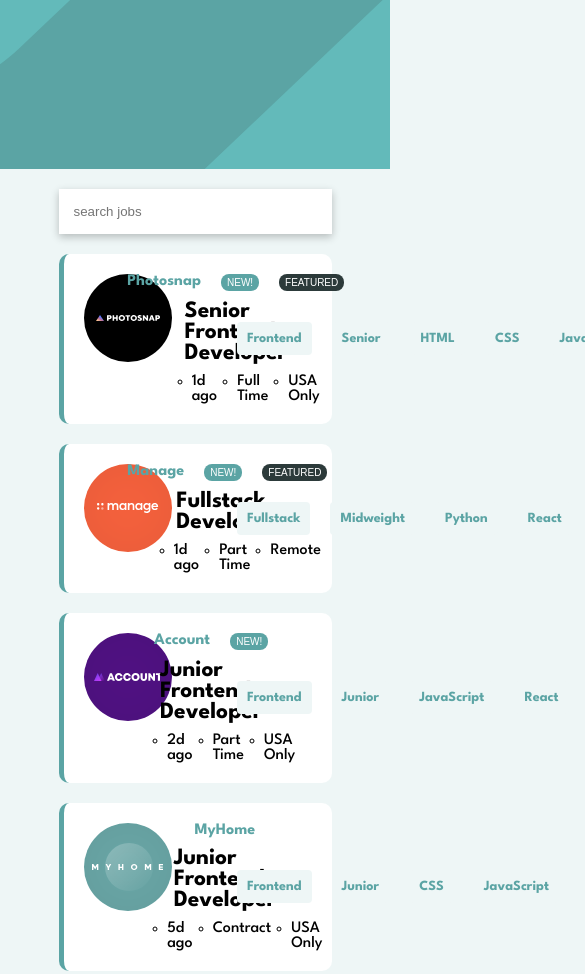
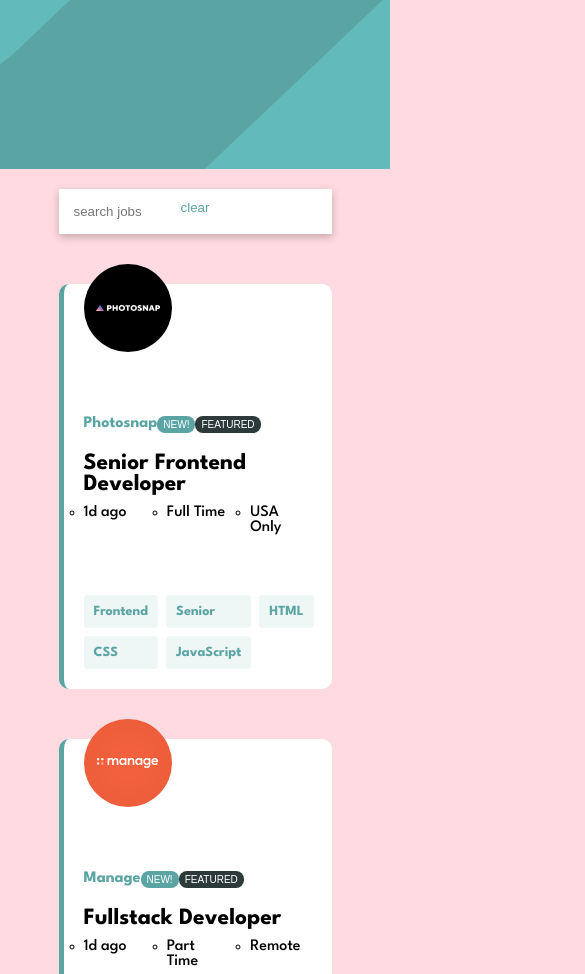
Before and after one commit to dunnisleek/job-listings-with-filtering, a plain HTML site: page index.html in a window 390 px wide. Shown: the top 974 px of the page, 585 px wide, since content can reach past the window. Drawn offline with nearby package versions, Linux system fonts and the light colour scheme.

Commit message:
initial.commit
i update the search to filter case insensitive and adjusted the style

```diff
--- a/app.js
+++ b/app.js
@@ -1,31 +1,36 @@
-const app=Vue.createApp({
+const app = Vue.createApp({
   data() {
     return {
-      jobListing:[],
-      search:'',
-
+      jobListing: [],
+      search: ""
     };
   },
   async mounted() {
     const res = await fetch("./data.json");
     const data = await res.json();
     this.jobListing = data;
+
   },
-  computed:{
-       filterJobs(){
-            return this.jobListing.filter((job) =>{
+  computed: {
+    filterJobs() {
+      return this.jobListing.filter((job) => {
+        return job.role.toLowerCase().match(this.search.toLowerCase()) ||
+          job.level.toLowerCase().match(this.search.toLowerCase()) ||
+          job.company.toLowerCase().match(this.search.toLowerCase()) ||
+          job.location.toLowerCase().match(this.search.toLowerCase())
 
-              return job.role.match(this.search) || job.level.match(this.search) || job.company.match(this.search)
-              || job.location.match(this.search)
-
-            })
-          }
-        },
-      methods:{
-          clear(){
-                this.search=''
-                  }
-   }
-
+      });
+    },
+  },
+  methods: {
+    clear() {
+      this.search = "";
+    }
+  },
+//   watch: {
+//     'search' :function (job) {
+//         this.search = job.toLowerCase()
+//     }
+// }
 });
-app.mount("#app");
+app.mount('#app');
--- a/style.css
+++ b/style.css
@@ -10,7 +10,7 @@
 
 *{
        box-sizing: border-box;
-       margin: 0 auto;
+       margin: 0;
 }
 nav{
        background-image: url(images/bg-header-desktop.svg);
@@ -32,6 +32,7 @@
        position: relative;
        justify-content: space-between;
 
+
        /* display: inline-grid;
       width: 100%;
        grid-template-rows: auto; */
@@ -43,12 +44,13 @@
         padding: 20px;
        background:#ffffff;
        width:70%;
+       margin: auto;
        border-left: 5px solid var(--Desaturated-Dark-Cyan);
        border-radius: 10px;
        margin-bottom: 20px;
        display:grid;
        grid-template-columns: 6% 35% auto ;
-       gap:30px;
+       gap:60px;
        text-align: left;
 }
 .middle{
@@ -64,15 +66,16 @@
        display:grid;
        grid-template-columns: 1fr 1fr 1fr ;
        gap:20px;
+       padding: 0px;
 }
-li{
+/* li{
 
        justify-content: space-evenly;
-}
+} */
 .middle div:first-child{
        display: flex;
        gap:20px;
-       justify-content: space-around;
+
 
        margin-bottom: 10px;
 
@@ -93,6 +96,7 @@
        border-radius: 4px ;
        padding: 10px;
        font-size: 14px;
+
        /* margin: 10px; */
 }
 input{
@@ -106,6 +110,8 @@
       display: flex;
       justify-content: center;
       position: relative;
+      margin:20px auto;
+
 }
 .new-btn{
        background-color: var(--Desaturated-Dark-Cyan);
@@ -129,17 +135,51 @@
 .clear{
        position: absolute;
        left: 730px;
-       width:50px;
+
        right:0;
         top:10px;
        background: transparent;
        color:var(--Desaturated-Dark-Cyan);
        border: none;
        cursor: pointer;
+       outline: none;
 }
 .clear:hover{
-       border-bottom: 2px solid var(--Desaturated-Dark-Cyan);
+       /* border-bottom: 2px solid var(--Desaturated-Dark-Cyan); */
+
 }
 [v-cloak]{
        display:none;
 }
+@media screen and (max-width : 500px){
+       body{
+              background: rgba(255, 192, 203, 0.569);
+       }
+       .firstRow{
+             display:flex;
+             flex-direction: column;
+             margin-top: 50px;
+             margin-bottom: 50px;
+       }
+       .firstRow div:nth-child(1){
+              margin: 0px;
+              position: relative;
+              top: -40px;
+       }
+       .middle div:first-child {
+              gap:0px;
+              width:230px;
+       }
+       .middle div:nth-child(2) {
+              margin-top: -20px;
+       }
+       .third {
+              display: grid;
+              grid-template-columns: 2fr 2fr 2fr;
+              gap:8px;
+       }
+       .clear {
+              left:0;
+       }
+
+}
```
